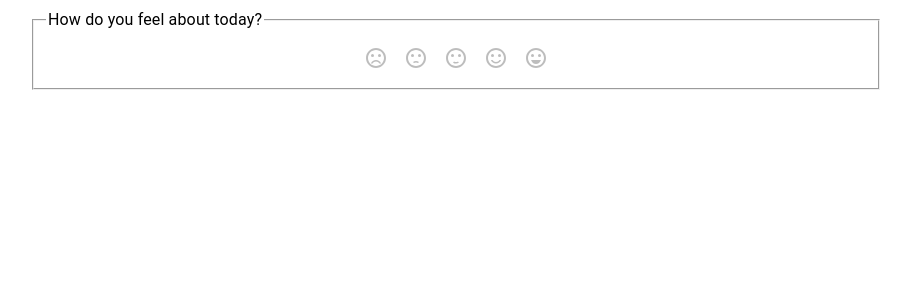
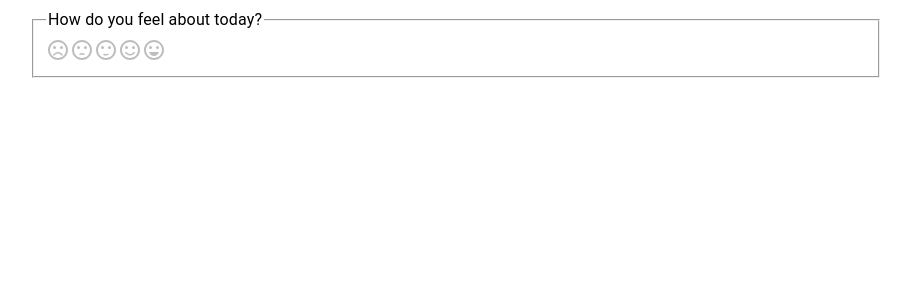
Before and after one commit to natearn/mood-journal, a React (Create React App) app: page / in a window 1280 px wide. Shown: the top 300 px of the page, without its empty margins (184-1095 px from the left). Built offline with nearby package versions, Linux system fonts and the light colour scheme.

Commit message:
Stop using the Box component
It's got terrible performance.

```diff
--- a/src/components/MoodRating.tsx
+++ b/src/components/MoodRating.tsx
@@ -1,7 +1,6 @@
 import React from 'react'
 import Rating from '@mui/material/Rating'
 import Typography from '@mui/material/Typography'
-import Box from '@mui/material/Box';
 
 import SentimentVeryDissatisfiedIcon from '@mui/icons-material/SentimentVeryDissatisfied'
 import SentimentDissatisfiedIcon from '@mui/icons-material/SentimentDissatisfied'
@@ -18,20 +17,18 @@ const moods: Record<number, React.ReactNode> = {
 }
 
 const MoodsContainer = ({ value, ...rest }: { value: number }) => (
-  <Box margin={1} {...rest}>{moods[value]}</Box>
+  <span {...rest}>{moods[value]}</span>
 )
 
 const MoodRating = ({ ask }: { ask: string }) => {
   return (
     <fieldset>
       <Typography component="legend">{ask}</Typography>
-      <Box textAlign="center">
-        <Rating
-          name="mood-rating"
-          IconContainerComponent={MoodsContainer}
-          highlightSelectedOnly
-        />
-      </Box>
+      <Rating
+        name="mood-rating"
+        IconContainerComponent={MoodsContainer}
+        highlightSelectedOnly
+      />
     </fieldset>
   )
 }
```
